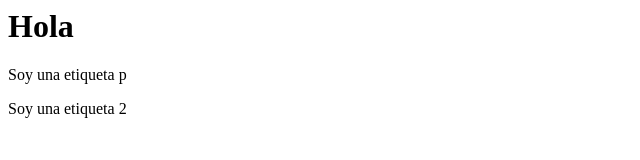
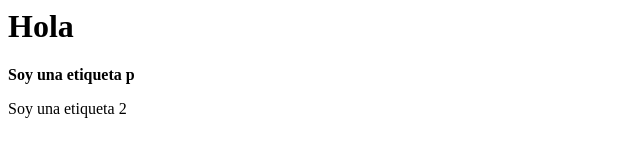
Before and after one commit to juancamilosal/cursoVSCODE, a plain HTML site: page index.html in a window 1280 px wide. Shown: the full height of the page, 0-640 px from the left. Drawn offline with Linux system fonts and the light colour scheme.

```diff
--- a/index.html
+++ b/index.html
@@ -6,7 +6,9 @@
 </head>
 <body>
     <h1>Hola</h1>
-    <p>Soy una etiqueta p</p>
+    <p>
+        <b>Soy una etiqueta p</b>
+    </p>
     <p>Soy una etiqueta 2</p>
 </body>
 </html>
```
Also changed, not shown: script.js (added).
